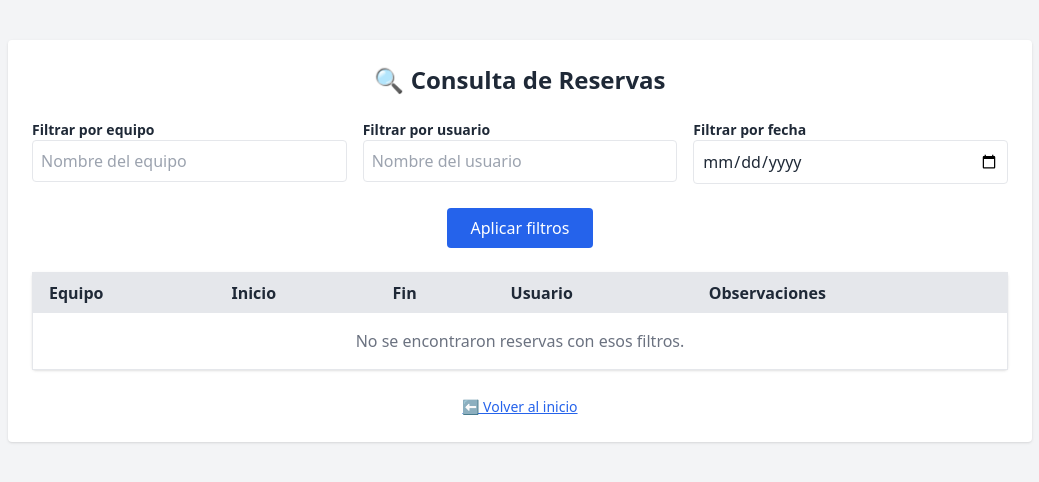
After one commit to dugaveral/lab-reservas, a Flask app: page /reservas in a window 1280 px wide. The commit adds this page. Shown: the top 482 px of the page, without its empty margins (120-1159 px from the left). Run offline with Flask 3, Linux system fonts and the light colour scheme; data that the repository does not hold is empty; some libraries are stand-ins or nearby versions.

Commit message:
Agregar vista de reservas, formulario completo, filtros por equipo/usuario/fecha, descargas y demás detalles

```diff
--- a/app.py
+++ b/app.py
@@ -1,15 +1,18 @@
 import os
 import psycopg2
+import csv
+from io import StringIO
+from flask import Flask, render_template, request, redirect, Response
+from datetime import datetime, timedelta
 import random
 import string
-from flask import Flask, render_template, request, redirect
-from datetime import datetime, timedelta
 import sendgrid
 from sendgrid.helpers.mail import Mail
 
 app = Flask(__name__)
-app.secret_key = os.environ.get("FLASK_SECRET_KEY", "dev")
-DATABASE_URL = os.environ.get("DATABASE_URL")
+app.secret_key = os.environ.get("FLASK_SECRET_KEY")
+
+DB_URL = os.environ.get("DATABASE_URL")
 
 EQUIPOS_LISTA = [
   "Agitador De Cabezal",
@@ -228,16 +231,19 @@ def enviar_correo(destinatario, codigo):
     message = Mail(
         from_email='pades.reservas.laboratorios@gmail.com',
         to_emails=destinatario,
-        subject='Código de eliminación de tu reserva',
-        html_content=f'<strong>Tu código secreto para eliminar la reserva es:</strong> {codigo}'
+        subject='Código secreto para eliminar tu reserva',
+        html_content=f'<p>Tu código para eliminar la reserva es:</p><h2>{codigo}</h2>'
     )
     sg.send(message)
 
+def get_db_connection():
+    return psycopg2.connect(DB_URL)
+
 @app.route('/')
 def index():
-    conn = psycopg2.connect(DATABASE_URL)
+    conn = get_db_connection()
     cur = conn.cursor()
-    cur.execute("SELECT id, equipo, inicio, fin, usuario FROM reservas ORDER BY inicio")
+    cur.execute('SELECT id, equipo, inicio, fin, usuario FROM reservas ORDER BY inicio')
     reservas = cur.fetchall()
     conn.close()
     return render_template('index.html', reservas=reservas)
@@ -248,28 +254,26 @@ def reservar():
         equipo = request.form['equipo']
         fecha = request.form['fecha']
         hora = request.form['hora']
-        duracion = int(request.form['duracion'])
+        duracion_horas = int(request.form['duracion'])
         usuario = request.form['usuario']
         correo = request.form['correo']
         observaciones = request.form.get('observaciones', '')
         codigo = generar_codigo()
 
-        inicio_str = f"{fecha} {hora}"
-        inicio_dt = datetime.strptime(inicio_str, "%Y-%m-%d %H:%M")
-        fin_dt = inicio_dt + timedelta(hours=duracion)
+        inicio_dt = datetime.strptime(f"{fecha} {hora}", "%Y-%m-%d %H:%M")
+        fin_dt = inicio_dt + timedelta(hours=duracion_horas)
 
-        conn = psycopg2.connect(DATABASE_URL)
+        conn = get_db_connection()
         cur = conn.cursor()
-
         cur.execute("""
             SELECT * FROM reservas
-            WHERE equipo = %s AND (%s < fin AND %s > inicio)
+            WHERE equipo = %s
+            AND (%s < fin AND %s > inicio)
         """, (equipo, fin_dt, inicio_dt))
         conflicto = cur.fetchone()
-
         if conflicto:
             conn.close()
-            return render_template("error.html", mensaje="⚠️ Ya existe una reserva para ese equipo durante este periodo.")
+            return render_template("error.html", mensaje="⚠️ Ya existe una reserva para ese equipo en ese periodo.")
 
         cur.execute("""
             INSERT INTO reservas (equipo, inicio, fin, usuario, codigo, observaciones)
@@ -285,46 +289,93 @@ def reservar():
 
         return render_template("codigo.html", codigo=codigo)
 
-    # Mostrar reservas agrupadas por equipo con nombre del usuario
-    conn = psycopg2.connect(DATABASE_URL)
+    conn = get_db_connection()
     cur = conn.cursor()
     cur.execute("SELECT equipo, inicio, fin, usuario FROM reservas ORDER BY equipo, inicio")
-    datos = cur.fetchall()
+    registros = cur.fetchall()
     conn.close()
 
     reservas_por_equipo = {}
-    for equipo, inicio, fin, usuario in datos:
-        if equipo not in reservas_por_equipo:
-            reservas_por_equipo[equipo] = []
-        reservas_por_equipo[equipo].append((inicio, fin, usuario))
+    for equipo, inicio, fin, usuario in registros:
+        reservas_por_equipo.setdefault(equipo, []).append((inicio, fin, usuario))
 
-    return render_template('reservar.html',
-                           reservas_por_equipo=reservas_por_equipo,
-                           equipos=EQUIPOS_LISTA)
+    return render_template('reservar.html', equipos=EQUIPOS, reservas_por_equipo=reservas_por_equipo)
 
 @app.route('/eliminar/<int:reserva_id>', methods=['POST'])
 def eliminar_reserva(reserva_id):
-    codigo_ingresado = request.form['codigo'].strip().upper()
+    codigo = request.form['codigo'].strip().upper()
 
-    conn = psycopg2.connect(DATABASE_URL)
+    conn = get_db_connection()
     cur = conn.cursor()
-    cur.execute("SELECT codigo FROM reservas WHERE id = %s", (reserva_id,))
+    cur.execute('SELECT codigo FROM reservas WHERE id = %s', (reserva_id,))
     resultado = cur.fetchone()
 
-    if not resultado:
+    if resultado and resultado[0].strip().upper() == codigo:
+        cur.execute('DELETE FROM reservas WHERE id = %s', (reserva_id,))
+        conn.commit()
+        mensaje = "✅ Reserva eliminada exitosamente."
+    else:
+        mensaje = "❌ Código incorrecto. No puedes eliminar esta reserva."
+
+    conn.close()
+    return render_template("error.html", mensaje=mensaje)
+
+@app.route('/reservas')
+def ver_reservas():
+    filtro_equipo = request.args.get('equipo')
+    filtro_usuario = request.args.get('usuario')
+    filtro_fecha = request.args.get('fecha')
+
+    query = "SELECT id, equipo, inicio, fin, usuario FROM reservas WHERE TRUE"
+    params = []
+
+    if filtro_equipo:
+        query += " AND equipo ILIKE %s"
+        params.append(f"%{filtro_equipo}%")
+    if filtro_usuario:
+        query += " AND usuario ILIKE %s"
+        params.append(f"%{filtro_usuario}%")
+    if filtro_fecha:
+        query += " AND CAST(inicio AS DATE) = %s"
+        params.append(filtro_fecha)
+
+    query += " ORDER BY inicio"
+
+    conn = get_db_connection()
+    cur = conn.cursor()
+    cur.execute(query, params)
+    reservas = cur.fetchall()
+    conn.close()
+
+    return render_template("ver_reservas.html", reservas=reservas)
+
+@app.route('/descargar', methods=['GET', 'POST'])
+def descargar():
+    if request.method == 'POST':
+        password = request.form.get('password')
+        if password != "P4D3SRESERVAS#*":
+            return render_template("error.html", mensaje="❌ Contraseña incorrecta para descargar.")
+
+        conn = get_db_connection()
+        cur = conn.cursor()
+        cur.execute("SELECT id, equipo, inicio, fin, usuario, observaciones FROM reservas ORDER BY inicio")
+        rows = cur.fetchall()
         conn.close()
-        return render_template("error.html", mensaje="❌ Reserva no encontrada.")
 
-    codigo_real = resultado[0].strip().upper()
+        output = StringIO()
+        writer = csv.writer(output)
+        writer.writerow(['ID', 'Equipo', 'Inicio', 'Fin', 'Usuario', 'Observaciones'])
+        for row in rows:
+            writer.writerow(row)
 
-    if codigo_ingresado == codigo_real:
-        cur.execute("DELETE FROM reservas WHERE id = %s", (reserva_id,))
-        conn.commit()
-        conn.close()
-        return redirect('/')
-    else:
-        conn.close()
-        return render_template("error.html", mensaje="❌ Código incorrecto. No puedes eliminar esta reserva.")
+        output.seek(0)
+        return Response(
+            output,
+            mimetype='text/csv',
+            headers={"Content-Disposition": "attachment; filename=reservas.csv"}
+        )
+
+    return render_template("descargar.html")
 
 if __name__ == '__main__':
     port = int(os.environ.get("PORT", 10000))
--- /dev/null
+++ b/templates/ver_reservas.html
@@ -0,0 +1,61 @@
+<!DOCTYPE html>
+<html>
+<head>
+  <title>Consulta de Reservas</title>
+  <script src="https://cdn.tailwindcss.com"></script>
+</head>
+<body class="bg-gray-100 text-gray-800">
+  <div class="max-w-5xl mx-auto p-6 bg-white shadow rounded mt-10">
+    <h1 class="text-2xl font-bold mb-6 text-center">🔍 Consulta de Reservas</h1>
+
+    <form method="GET" class="grid grid-cols-1 md:grid-cols-3 gap-4 mb-6">
+      <div>
+        <label class="block text-sm font-semibold">Filtrar por equipo</label>
+        <input type="text" name="equipo" value="{{ equipo or '' }}" placeholder="Nombre del equipo" class="w-full border p-2 rounded">
+      </div>
+      <div>
+        <label class="block text-sm font-semibold">Filtrar por usuario</label>
+        <input type="text" name="usuario" value="{{ usuario or '' }}" placeholder="Nombre del usuario" class="w-full border p-2 rounded">
+      </div>
+      <div>
+        <label class="block text-sm font-semibold">Filtrar por fecha</label>
+        <input type="date" name="fecha" value="{{ fecha or '' }}" class="w-full border p-2 rounded">
+      </div>
+      <div class="md:col-span-3 text-center">
+        <button type="submit" class="mt-2 bg-blue-600 text-white px-6 py-2 rounded hover:bg-blue-700">
+          Aplicar filtros
+        </button>
+      </div>
+    </form>
+
+    <table class="table-auto w-full bg-white border rounded shadow">
+      <thead class="bg-gray-200">
+        <tr class="text-left">
+          <th class="px-4 py-2">Equipo</th>
+          <th class="px-4 py-2">Inicio</th>
+          <th class="px-4 py-2">Fin</th>
+          <th class="px-4 py-2">Usuario</th>
+          <th class="px-4 py-2">Observaciones</th>
+        </tr>
+      </thead>
+      <tbody>
+        {% for r in reservas %}
+          <tr class="border-t hover:bg-gray-50">
+            <td class="px-4 py-2">{{ r[0] }}</td>
+            <td class="px-4 py-2">{{ r[1].strftime('%Y-%m-%d %H:%M') }}</td>
+            <td class="px-4 py-2">{{ r[2].strftime('%Y-%m-%d %H:%M') }}</td>
+            <td class="px-4 py-2">{{ r[3] }}</td>
+            <td class="px-4 py-2">{{ r[4] or '—' }}</td>
+          </tr>
+        {% else %}
+          <tr><td colspan="5" class="text-center py-4 text-gray-500">No se encontraron reservas con esos filtros.</td></tr>
+        {% endfor %}
+      </tbody>
+    </table>
+
+    <div class="mt-6 text-center">
+      <a href="/" class="text-blue-600 underline text-sm">⬅ Volver al inicio</a>
+    </div>
+  </div>
+</body>
+</html>
```
Also changed, not shown: create_table.sql (added, +8 -0 lines), templates/descargar.html (added, +24 -0 lines), templates/reservar.html (+6 -15 lines).
